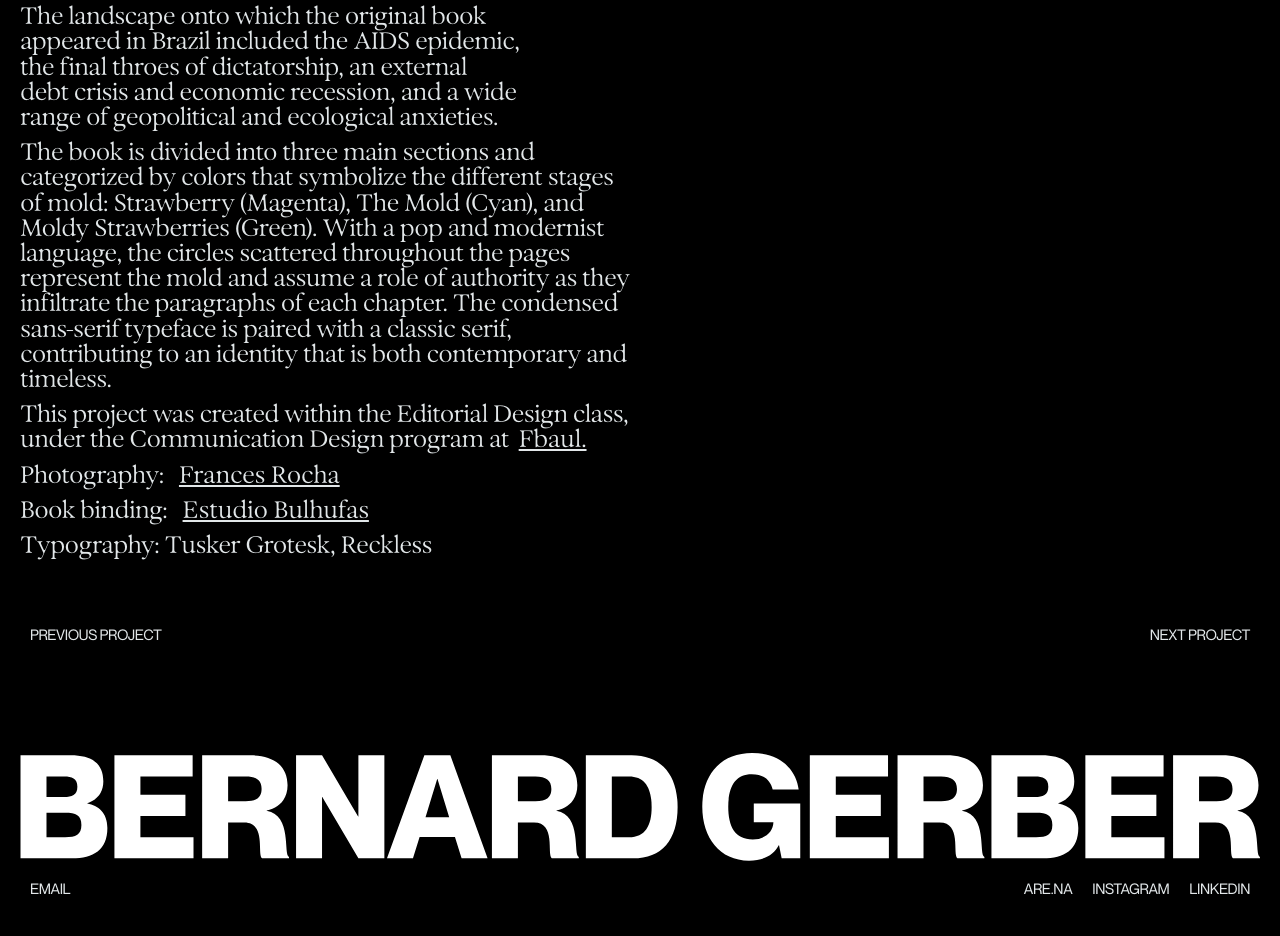
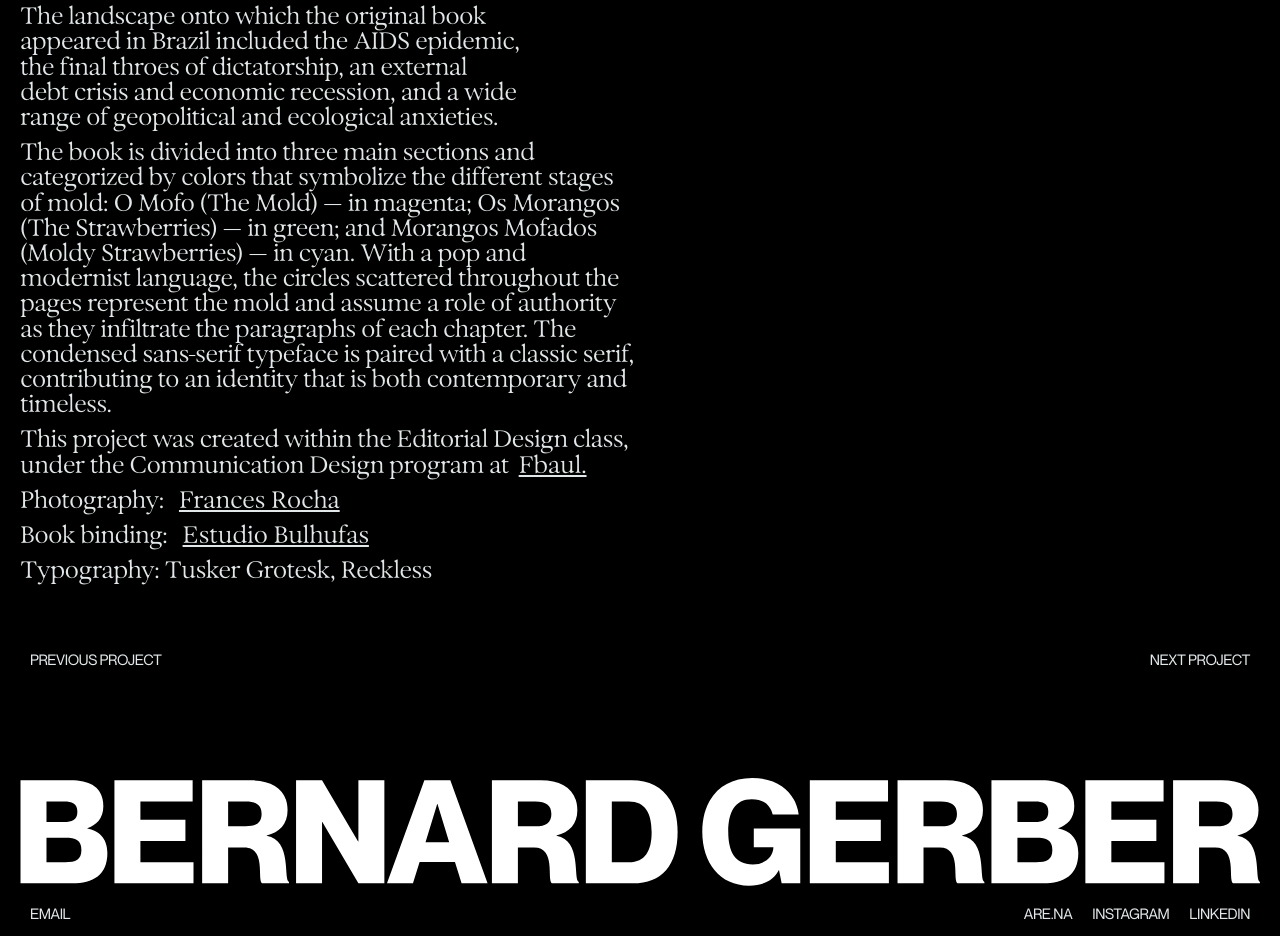
Before and after one commit to bernardyyy/website, a plain HTML site: page morangos-mofados.html in a window 1280 px wide. Shown: the part 9108-10044 px from the top of the page. Drawn offline with Linux system fonts and the light colour scheme; a script that the page names is missing.

Commit message:
Add files via upload

```diff
--- a/morangos-mofados.html
+++ b/morangos-mofados.html
@@ -51,7 +51,7 @@
         The landscape onto which the original book appeared in Brazil included the AIDS epidemic, the final throes of dictatorship, an external debt crisis and economic recession, and a wide range of geopolitical and ecological anxieties.
         </p>
         <p class="text_description">
-          The book is divided into three main sections and categorized by colors that symbolize the different stages of mold: Strawberry (Magenta), The Mold (Cyan), and Moldy Strawberries (Green). With a pop and modernist language, the circles scattered throughout the pages represent the mold and assume a role of authority as they infiltrate the paragraphs of each chapter. The condensed sans-serif typeface is paired with a classic serif, contributing to an identity that is both contemporary and timeless.
+          The book is divided into three main sections and categorized by colors that symbolize the different stages of mold: O Mofo (The Mold) — in magenta; Os Morangos (The Strawberries) — in green; and Morangos Mofados (Moldy Strawberries) — in cyan. With a pop and modernist language, the circles scattered throughout the pages represent the mold and assume a role of authority as they infiltrate the paragraphs of each chapter. The condensed sans-serif typeface is paired with a classic serif, contributing to an identity that is both contemporary and timeless.
         </p>
         <p class="text_description">
 
```
